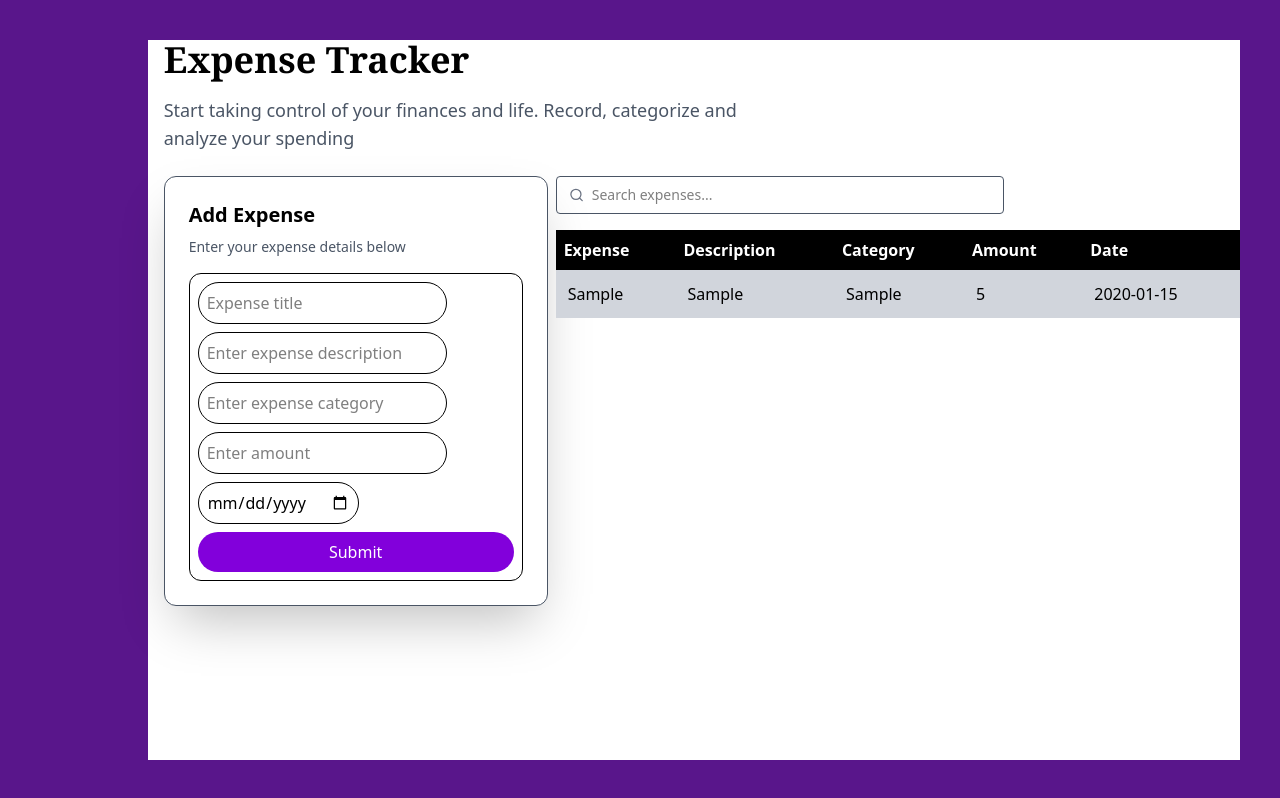
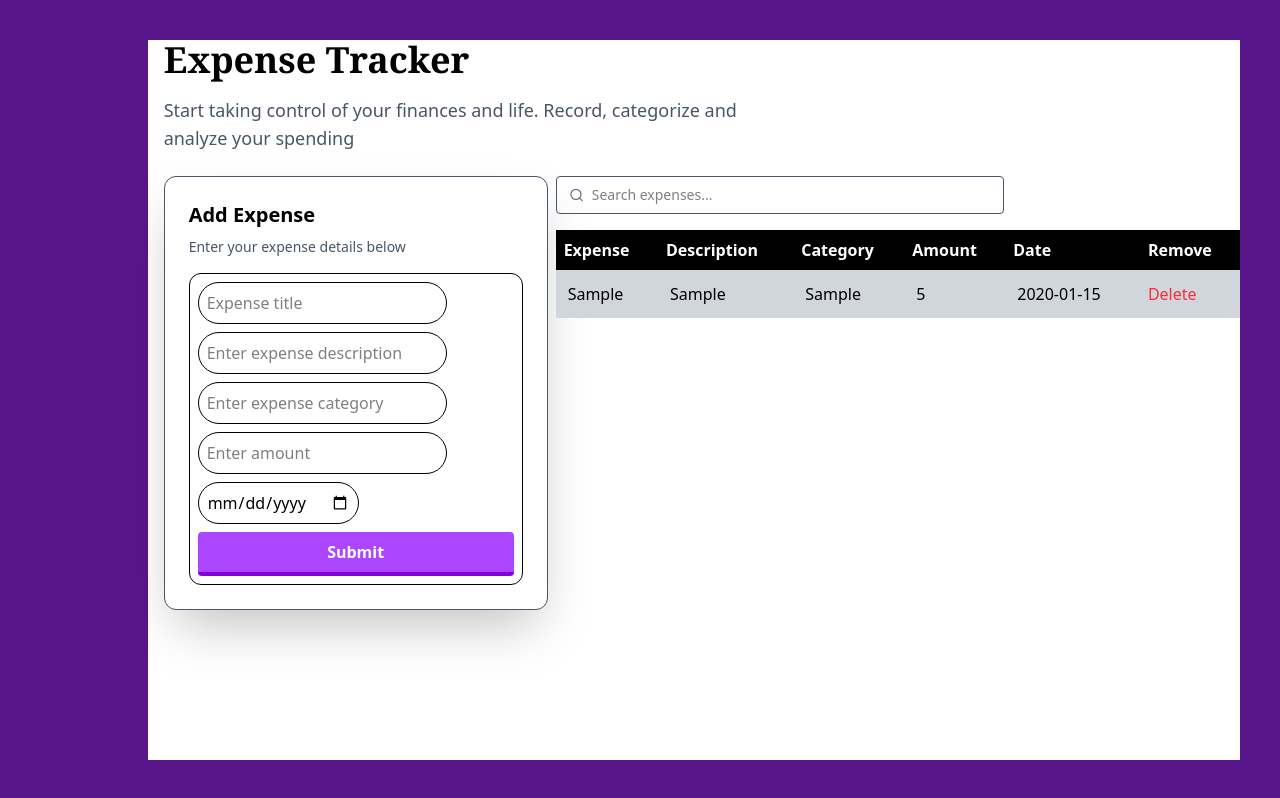
Before and after one commit to RobertHaji/Expense-Tracker-React, a React (Vite) app: page / in a window 1280 px wide. Both pictures are taken after typing "Sample", "Sample", "Sample", "5", "2020-01-15" into the empty fields and a click on the button "Submit". Built offline with nearby package versions, Linux system fonts and the light colour scheme.

Commit message:
updates styling

```diff
--- a/src/App.jsx
+++ b/src/App.jsx
@@ -8,6 +8,12 @@ function App() {
   //Function adding new expense to the list
   const handleAddExpense = (expense) => {
     setExpenses([...expenses, expense]); //Append new expense in existing list
+  };
+
+  // Function to remove expenses from the list
+
+  const handleDeleteExpense = (indexToDelete) => {
+    setExpenses(expenses.filter((_, index) => index !== indexToDelete));
   };
 
   return (
@@ -27,12 +33,13 @@ function App() {
 
           {/* Add expense form and expense table */}
           <div className="flex gap-2">
-            <AddExpense onAddExpense={handleAddExpense} />{" "}
+            <AddExpense onAddExpense={handleAddExpense} />
             {/*onAddExpense prop allowing AddExpense form to send data back up to the App component to update the expense list. */}
             <ExpenseTable
               expenses={expenses}
               searchTerm={searchTerm}
               onSearch={setSearchTerm}
+              onDeleteExpense={handleDeleteExpense}
             />
           </div>
         </div>
--- a/src/Components/AddExpense.jsx
+++ b/src/Components/AddExpense.jsx
@@ -79,7 +79,7 @@ export function AddExpense({ onAddExpense }) {
         />
 
         {/* submit button */}
-        <button className="w-full bg-purple-700 text-white py-2 hover:bg-purple-800 rounded-3xl">
+        <button className="w-full bg-purple-500 hover:bg-purple-400 text-white font-bold py-2 px-4 border-b-4 border-purple-700 hover:border-purple-500 rounded">
           Submit
         </button>
       </form>
--- a/src/Components/ExpenseTable.jsx
+++ b/src/Components/ExpenseTable.jsx
@@ -1,5 +1,11 @@
 import { SearchBar } from "./SearchBar";
-export function ExpenseTable({ expenses, searchTerm, onSearch }) { //expenses, searchTerm and onSearch props passed to Expense table
+export function ExpenseTable({
+  expenses,
+  searchTerm,
+  onSearch,
+  onDeleteExpense,
+}) {
+  //expenses, searchTerm and onSearch props passed to Expense table
   // Filter expense based on description/tiltle matching the search
   const filteredExpenses = expenses.filter(
     (expense) =>
@@ -18,6 +24,7 @@ export function ExpenseTable({ expenses, searchTerm, onSearch }) { //expenses, s
             <th className="p-2 text-left">Category</th>
             <th className="p-2 text-left">Amount</th>
             <th className="p-2 text-left">Date</th>
+            <th className="p-2 text-left">Remove</th>
           </tr>
         </thead>
         <tbody>
@@ -36,6 +43,14 @@ export function ExpenseTable({ expenses, searchTerm, onSearch }) { //expenses, s
                 <td className="p-3">{expense.category}</td>
                 <td className="p-3">{expense.amount}</td>
                 <td className="p-3">{expense.date}</td>
+                <td className="p-2">
+                  <button
+                    onClick={() => onDeleteExpense(index)}
+                    className="text-red-500 hover:underline"
+                  >
+                    Delete
+                  </button>
+                </td>
               </tr>
             ))
           )}
```
Lines whose indentation alone changed are shown as unchanged.
